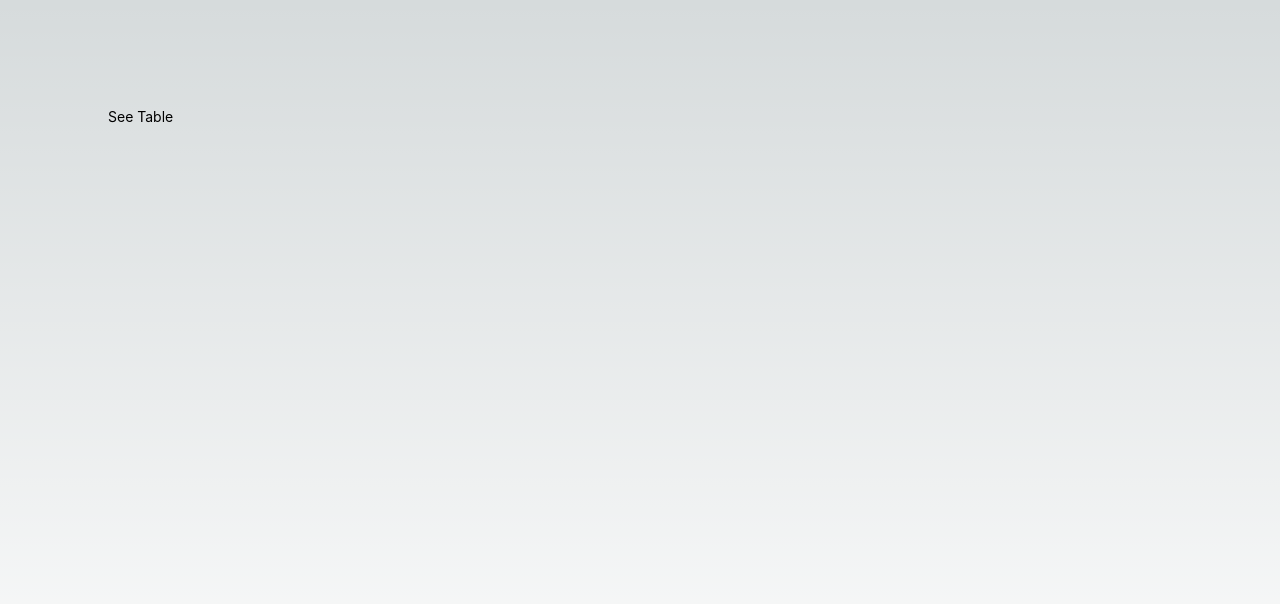
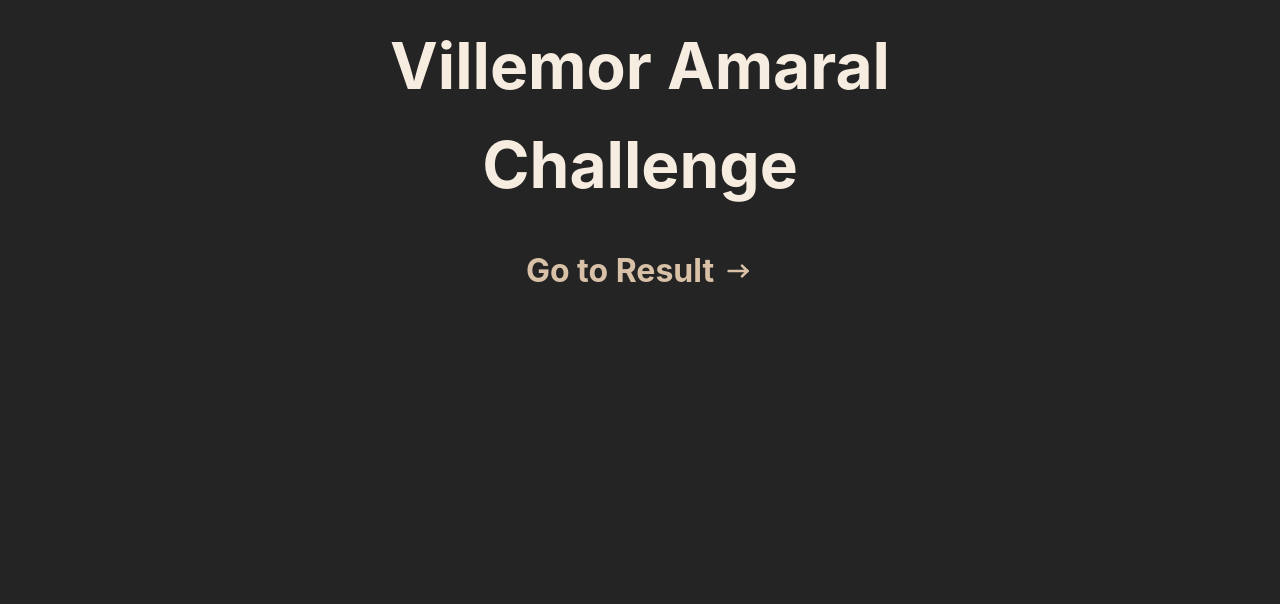
Before and after one commit to LucasLemaDev/VillemorAmaralChallenge, a Next.js app: page / in a window 1280 px wide. Shown: the top 604 px of the page. Built offline with nearby package versions, Linux system fonts and the light colour scheme.

Commit message:
Improved: Better Styling

```diff
--- a/package.json
+++ b/package.json
@@ -11,9 +11,11 @@
   "dependencies": {
     "@mantine/core": "^7.4.2",
     "@mantine/hooks": "^7.4.2",
+    "@tabler/icons-react": "^2.46.0",
     "next": "14.1.0",
     "react": "^18",
-    "react-dom": "^18"
+    "react-dom": "^18",
+    "sass": "^1.70.0"
   },
   "devDependencies": {
     "@types/node": "^20",
--- a/src/app/globals.css
+++ b/src/app/globals.css
@@ -1,103 +1,16 @@
-:root {
-  --max-width: 1100px;
-  --border-radius: 12px;
-  --font-mono: ui-monospace, Menlo, Monaco, "Cascadia Mono", "Segoe UI Mono",
-    "Roboto Mono", "Oxygen Mono", "Ubuntu Monospace", "Source Code Pro",
-    "Fira Mono", "Droid Sans Mono", "Courier New", monospace;
-
-  --foreground-rgb: 0, 0, 0;
-  --background-start-rgb: 214, 219, 220;
-  --background-end-rgb: 255, 255, 255;
-
-  --primary-glow: conic-gradient(
-    from 180deg at 50% 50%,
-    #16abff33 0deg,
-    #0885ff33 55deg,
-    #54d6ff33 120deg,
-    #0071ff33 160deg,
-    transparent 360deg
-  );
-  --secondary-glow: radial-gradient(
-    rgba(255, 255, 255, 1),
-    rgba(255, 255, 255, 0)
-  );
-
-  --tile-start-rgb: 239, 245, 249;
-  --tile-end-rgb: 228, 232, 233;
-  --tile-border: conic-gradient(
-    #00000080,
-    #00000040,
-    #00000030,
-    #00000020,
-    #00000010,
-    #00000010,
-    #00000080
-  );
-
-  --callout-rgb: 238, 240, 241;
-  --callout-border-rgb: 172, 175, 176;
-  --card-rgb: 180, 185, 188;
-  --card-border-rgb: 131, 134, 135;
-}
-
-@media (prefers-color-scheme: dark) {
-  :root {
-    --foreground-rgb: 255, 255, 255;
-    --background-start-rgb: 0, 0, 0;
-    --background-end-rgb: 0, 0, 0;
-
-    --primary-glow: radial-gradient(rgba(1, 65, 255, 0.4), rgba(1, 65, 255, 0));
-    --secondary-glow: linear-gradient(
-      to bottom right,
-      rgba(1, 65, 255, 0),
-      rgba(1, 65, 255, 0),
-      rgba(1, 65, 255, 0.3)
-    );
-
-    --tile-start-rgb: 2, 13, 46;
-    --tile-end-rgb: 2, 5, 19;
-    --tile-border: conic-gradient(
-      #ffffff80,
-      #ffffff40,
-      #ffffff30,
-      #ffffff20,
-      #ffffff10,
-      #ffffff10,
-      #ffffff80
-    );
-
-    --callout-rgb: 20, 20, 20;
-    --callout-border-rgb: 108, 108, 108;
-    --card-rgb: 100, 100, 100;
-    --card-border-rgb: 200, 200, 200;
-  }
-}
-
 * {
   box-sizing: border-box;
   padding: 0;
   margin: 0;
 }
-
-html,
-body {
-  max-width: 100vw;
-  overflow-x: hidden;
-}
-
-body {
-  color: rgb(var(--foreground-rgb));
-  background: linear-gradient(
-      to bottom,
-      transparent,
-      rgb(var(--background-end-rgb))
-    )
-    rgb(var(--background-start-rgb));
+header a:hover{
+  text-shadow: 3px 3px 3px rgba(255, 255, 255, 0.664);
 }
 
 a {
-  color: inherit;
+  color: #f7ece0;
   text-decoration: none;
+  transition: .3s ease;
 }
 
 @media (prefers-color-scheme: dark) {
--- a/src/app/layout.tsx
+++ b/src/app/layout.tsx
@@ -2,11 +2,12 @@
 // All packages except `@mantine/hooks` require styles imports
 import '@mantine/core/styles.css';
 import type { Metadata } from "next";
-import { ColorSchemeScript, MantineProvider } from '@mantine/core';
+import { ColorSchemeScript, MantineProvider, Stack } from '@mantine/core';
 import "./globals.css";
+import Link from 'next/link';
 
 export const metadata: Metadata = {
-  title: 'My Mantine app',
+  title: 'Villemor Amaral Challenge',
   description: 'I have followed setup instructions carefully',
 };
 
@@ -20,8 +21,17 @@ export default function RootLayout({
       <head>
         <ColorSchemeScript />
       </head>
+
       <body>
-        <MantineProvider defaultColorScheme='auto'>{children}</MantineProvider >
+        <MantineProvider defaultColorScheme='dark'>
+          <Stack align='center' h={'100vh'} >
+            <header style={{padding: '1rem', fontSize: '2rem'}}>
+              <h1 style={{textAlign: 'center', maxWidth: '15ch'}}><Link href={'/'} >Villemor Amaral Challenge</Link></h1>
+            </header>
+
+            {children}
+          </Stack>
+        </MantineProvider >
       </body>
     </html>
   );
--- a/src/app/page.module.css
+++ /dev/null
@@ -1,230 +0,0 @@
-.main {
-  display: flex;
-  flex-direction: column;
-  justify-content: space-between;
-  align-items: center;
-  padding: 6rem;
-  min-height: 100vh;
-}
-
-.description {
-  display: inherit;
-  justify-content: inherit;
-  align-items: inherit;
-  font-size: 0.85rem;
-  max-width: var(--max-width);
-  width: 100%;
-  z-index: 2;
-  font-family: var(--font-mono);
-}
-
-.description a {
-  display: flex;
-  justify-content: center;
-  align-items: center;
-  gap: 0.5rem;
-}
-
-.description p {
-  position: relative;
-  margin: 0;
-  padding: 1rem;
-  background-color: rgba(var(--callout-rgb), 0.5);
-  border: 1px solid rgba(var(--callout-border-rgb), 0.3);
-  border-radius: var(--border-radius);
-}
-
-.code {
-  font-weight: 700;
-  font-family: var(--font-mono);
-}
-
-.grid {
-  display: grid;
-  grid-template-columns: repeat(4, minmax(25%, auto));
-  max-width: 100%;
-  width: var(--max-width);
-}
-
-.card {
-  padding: 1rem 1.2rem;
-  border-radius: var(--border-radius);
-  background: rgba(var(--card-rgb), 0);
-  border: 1px solid rgba(var(--card-border-rgb), 0);
-  transition: background 200ms, border 200ms;
-}
-
-.card span {
-  display: inline-block;
-  transition: transform 200ms;
-}
-
-.card h2 {
-  font-weight: 600;
-  margin-bottom: 0.7rem;
-}
-
-.card p {
-  margin: 0;
-  opacity: 0.6;
-  font-size: 0.9rem;
-  line-height: 1.5;
-  max-width: 30ch;
-  text-wrap: balance;
-}
-
-.center {
-  display: flex;
-  justify-content: center;
-  align-items: center;
-  position: relative;
-  padding: 4rem 0;
-}
-
-.center::before {
-  background: var(--secondary-glow);
-  border-radius: 50%;
-  width: 480px;
-  height: 360px;
-  margin-left: -400px;
-}
-
-.center::after {
-  background: var(--primary-glow);
-  width: 240px;
-  height: 180px;
-  z-index: -1;
-}
-
-.center::before,
-.center::after {
-  content: "";
-  left: 50%;
-  position: absolute;
-  filter: blur(45px);
-  transform: translateZ(0);
-}
-
-.logo {
-  position: relative;
-}
-/* Enable hover only on non-touch devices */
-@media (hover: hover) and (pointer: fine) {
-  .card:hover {
-    background: rgba(var(--card-rgb), 0.1);
-    border: 1px solid rgba(var(--card-border-rgb), 0.15);
-  }
-
-  .card:hover span {
-    transform: translateX(4px);
-  }
-}
-
-@media (prefers-reduced-motion) {
-  .card:hover span {
-    transform: none;
-  }
-}
-
-/* Mobile */
-@media (max-width: 700px) {
-  .content {
-    padding: 4rem;
-  }
-
-  .grid {
-    grid-template-columns: 1fr;
-    margin-bottom: 120px;
-    max-width: 320px;
-    text-align: center;
-  }
-
-  .card {
-    padding: 1rem 2.5rem;
-  }
-
-  .card h2 {
-    margin-bottom: 0.5rem;
-  }
-
-  .center {
-    padding: 8rem 0 6rem;
-  }
-
-  .center::before {
-    transform: none;
-    height: 300px;
-  }
-
-  .description {
-    font-size: 0.8rem;
-  }
-
-  .description a {
-    padding: 1rem;
-  }
-
-  .description p,
-  .description div {
-    display: flex;
-    justify-content: center;
-    position: fixed;
-    width: 100%;
-  }
-
-  .description p {
-    align-items: center;
-    inset: 0 0 auto;
-    padding: 2rem 1rem 1.4rem;
-    border-radius: 0;
-    border: none;
-    border-bottom: 1px solid rgba(var(--callout-border-rgb), 0.25);
-    background: linear-gradient(
-      to bottom,
-      rgba(var(--background-start-rgb), 1),
-      rgba(var(--callout-rgb), 0.5)
-    );
-    background-clip: padding-box;
-    backdrop-filter: blur(24px);
-  }
-
-  .description div {
-    align-items: flex-end;
-    pointer-events: none;
-    inset: auto 0 0;
-    padding: 2rem;
-    height: 200px;
-    background: linear-gradient(
-      to bottom,
-      transparent 0%,
-      rgb(var(--background-end-rgb)) 40%
-    );
-    z-index: 1;
-  }
-}
-
-/* Tablet and Smaller Desktop */
-@media (min-width: 701px) and (max-width: 1120px) {
-  .grid {
-    grid-template-columns: repeat(2, 50%);
-  }
-}
-
-@media (prefers-color-scheme: dark) {
-  .vercelLogo {
-    filter: invert(1);
-  }
-
-  .logo {
-    filter: invert(1) drop-shadow(0 0 0.3rem #ffffff70);
-  }
-}
-
-@keyframes rotate {
-  from {
-    transform: rotate(360deg);
-  }
-  to {
-    transform: rotate(0deg);
-  }
-}
--- /dev/null
+++ b/src/app/page.module.scss
@@ -0,0 +1,12 @@
+.link{
+  color: #d8c1a7;
+  display: flex;
+  align-items: center;
+  gap: .5rem;
+  font-Size: 2rem;
+  font-Weight: bold;
+  &:hover {
+      text-shadow: 0 0 2px rgba(255, 255, 255, 0.747);
+      color: #ffffff;
+    }
+}
--- a/src/app/page.tsx
+++ b/src/app/page.tsx
@@ -1,14 +1,16 @@
-import Image from "next/image";
-import styles from "./page.module.css";
+import styles from "./page.module.scss";
 import Link from "next/link";
-import { NavLink } from "@mantine/core";
+import {IconArrowNarrowRight} from '@tabler/icons-react'
 
-export default function Home() {
-  return (
-    <main className={styles.main}>
-         <NavLink
-          href="/table"
-          label="See Table"/>
-    </main>
-  );
+export default function Home({
+  children,
+}: {
+  children: React.ReactNode;
+}) {
+    return (
+      <Link href='/table'className={styles.link}>
+        Go to Result
+        <IconArrowNarrowRight size={'2rem'}/>
+      </Link>
+    );
 }
```
Also changed, not shown: src/app/table/page.tsx (+6 -4 lines), 1 other file (tests, documents, lock files or other folders).
